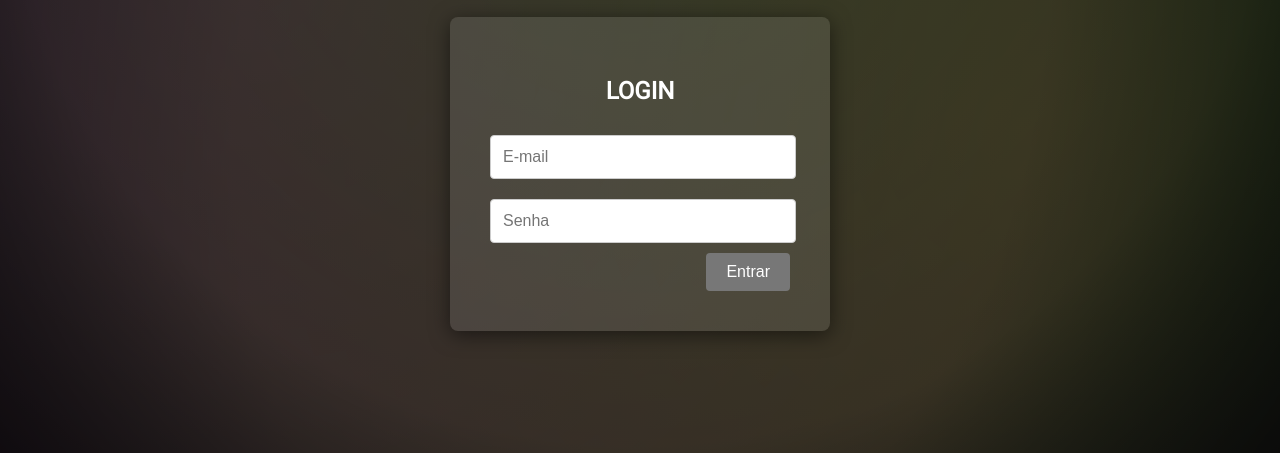
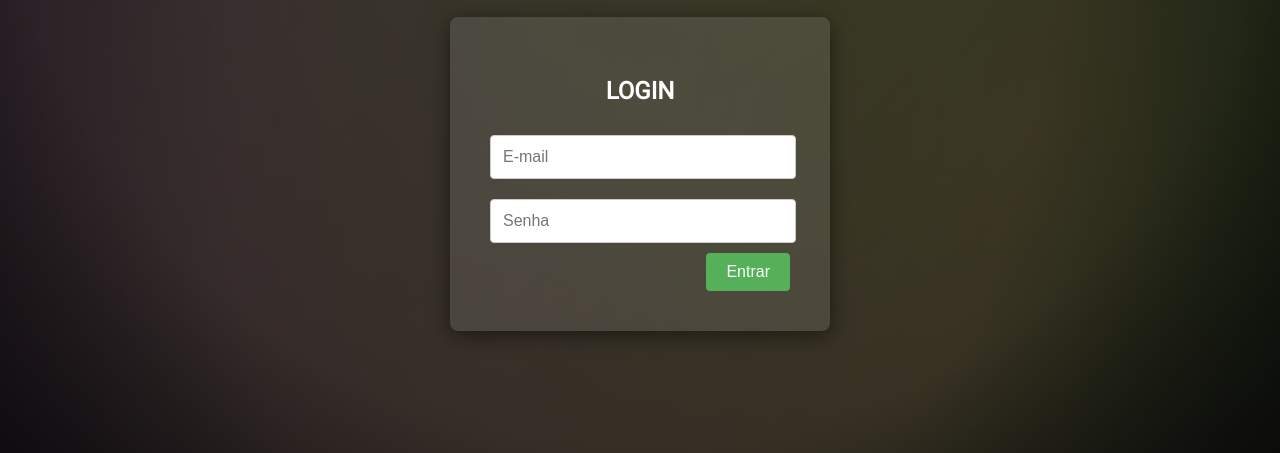
Before and after one commit to rafaelbpmt/login-horadoqa, a plain HTML site: page index.html in a window 1280 px wide. In both pictures the pointer is over the button "Entrar". Shown: the part 347-800 px from the top of the page. Drawn offline with Linux system fonts and the light colour scheme.

Commit message:
mudando cor do botão

```diff
--- a/style.css
+++ b/style.css
@@ -82,7 +82,7 @@ button {
 }
 
 button:hover {
-    background-color: #777; /* Cinza mais claro ao passar o mouse */
+    background-color: #56af59; /* Cinza mais claro ao passar o mouse */
 }
 
 #error-message {
```
